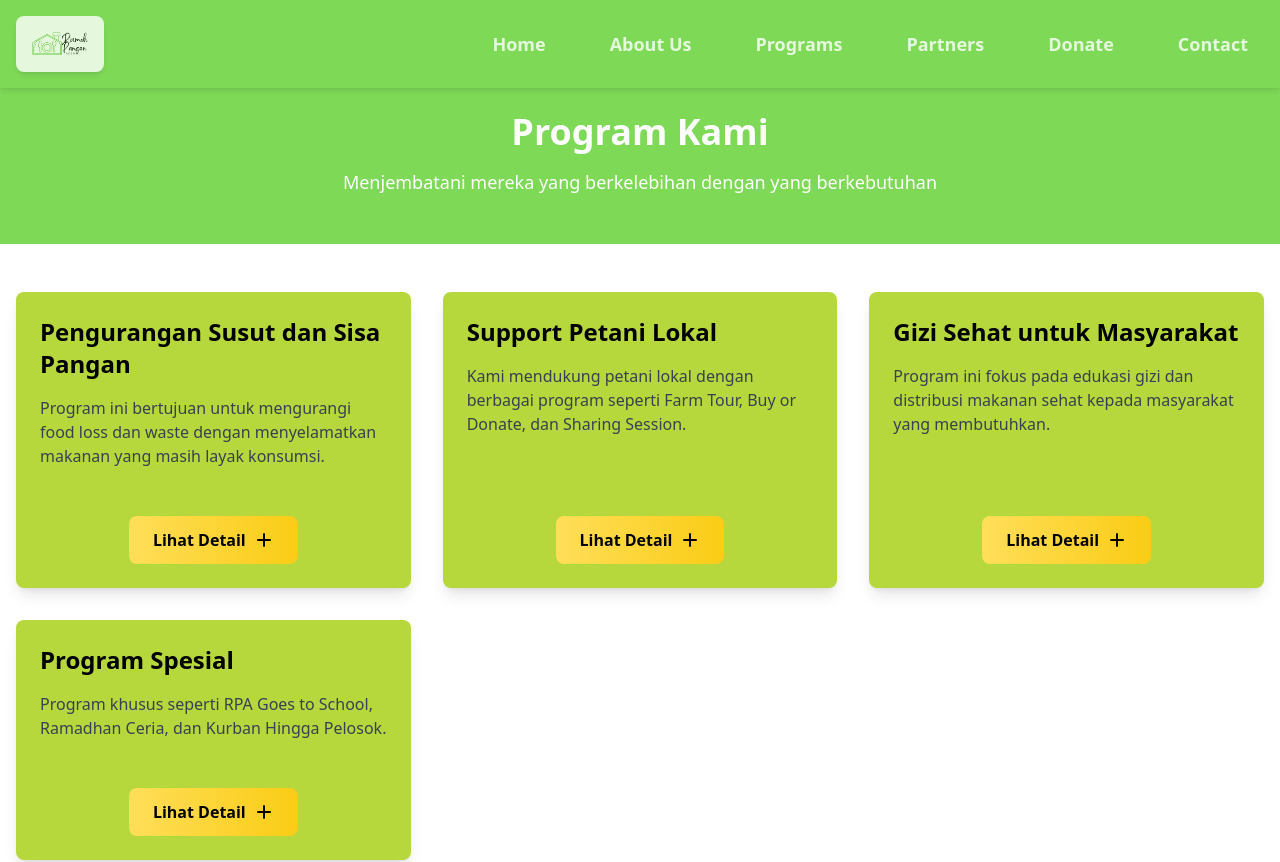
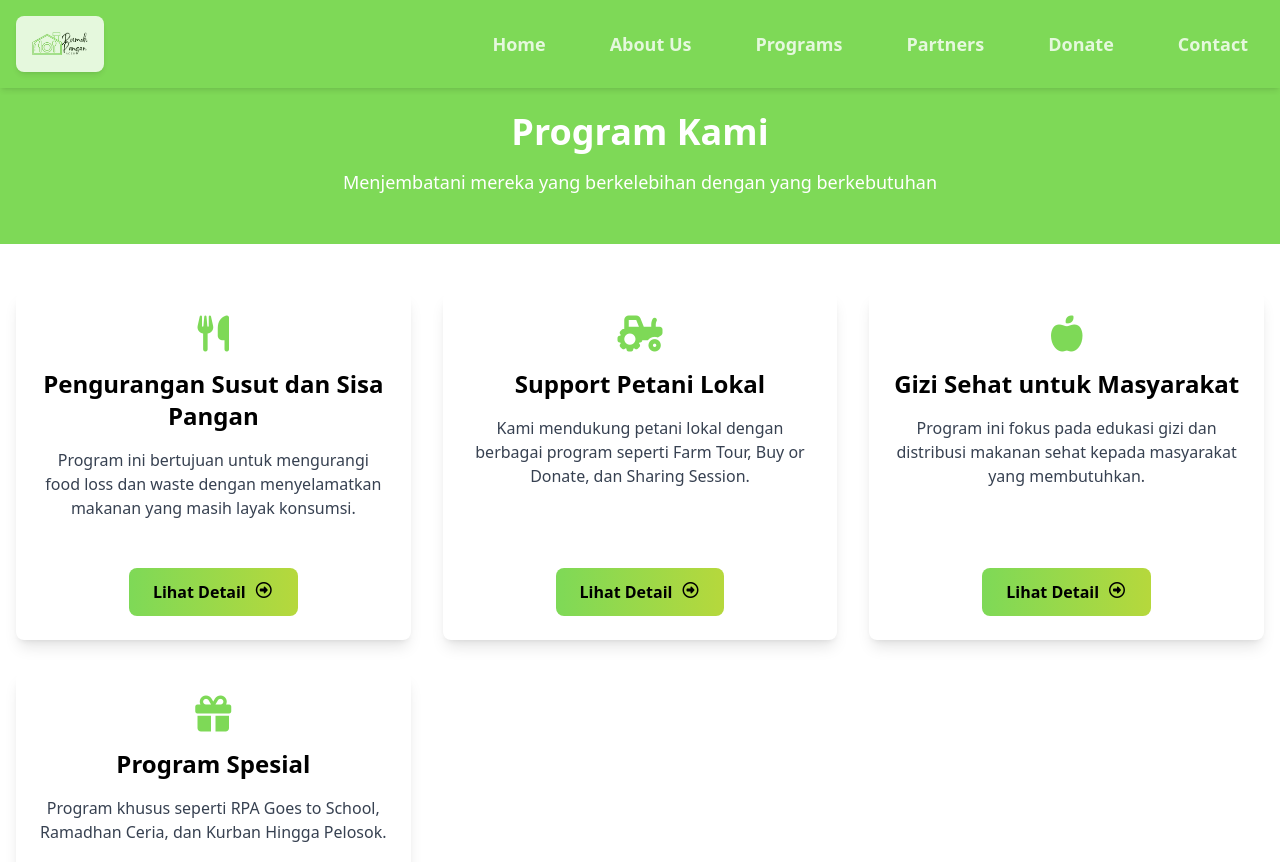
Before and after one commit to aslamabdika18/RpaFrontend, a Vue app: page /programs in a window 1280 px wide. Shown: the top 862 px of the page. Built offline with nearby package versions, Linux system fonts and the light colour scheme.

Commit message:
add icon into card

```diff
--- a/src/components/ProgramCard.vue
+++ b/src/components/ProgramCard.vue
@@ -1,27 +1,16 @@
 <template>
-  <div class="bg-secondary rounded-lg shadow-lg overflow-hidden cursor-pointer hover:shadow-xl transition-shadow duration-300 flex flex-col justify-between h-full">
+  <div
+    class="bg-white rounded-lg shadow-lg overflow-hidden cursor-pointer hover:shadow-xl transition-shadow duration-300 flex flex-col justify-between h-full text-center">
     <div class="p-6">
+      <i :class="`fas fa-${icon} text-4xl mb-4 text-primary`"></i>
       <h2 class="text-2xl font-bold text-black">{{ title }}</h2>
       <p class="mt-4 text-gray-700">{{ description }}</p>
     </div>
     <div class="p-6 flex justify-center">
-      <button
-        @click="openDetail"
-        class="bg-gradient-to-r from-tertiary to-yellow-400 text-black font-semibold py-3 px-6 rounded-lg hover:from-yellow-400 hover:to-tertiary transition-all duration-500 flex items-center justify-center gap-2 group"
-      >
+      <button @click="openDetail"
+        class="bg-gradient-to-r from-primary to-secondary text-black font-semibold py-3 px-6 rounded-lg hover:from-secondary hover:to-primary transition-all duration-500 flex items-center justify-center gap-2 group">
         <span class="group-hover:translate-x-1 transition-transform duration-300">Lihat Detail</span>
-        <svg
-          xmlns="http://www.w3.org/2000/svg"
-          class="h-5 w-5 group-hover:rotate-90 transition-transform duration-300"
-          viewBox="0 0 20 20"
-          fill="currentColor"
-        >
-          <path
-            fill-rule="evenodd"
-            d="M10 3a1 1 0 011 1v5h5a1 1 0 110 2h-5v5a1 1 0 11-2 0v-5H4a1 1 0 110-2h5V4a1 1 0 011-1z"
-            clip-rule="evenodd"
-          />
-        </svg>
+        <i class="fa-regular fa-circle-right h-5 w-5 group-hover:rotate-90 transition-transform duration-300"></i>
       </button>
     </div>
   </div>
@@ -43,6 +32,10 @@ const props = defineProps({
     type: Number,
     required: true,
   },
+  icon: {
+    type: String,
+    required: true,
+  },
 })
 
 const emit = defineEmits(['open-detail'])
--- a/src/views/ProgramsView.vue
+++ b/src/views/ProgramsView.vue
@@ -1,19 +1,20 @@
 <template>
-  <div class="min-h-screen bg-white">
+  <div class="min-h-screen bg-white flex flex-col justify-center items-center">
     <!-- Header Section -->
-    <header class="bg-primary text-white py-12 text-center">
+    <header class="bg-primary text-white py-12 text-center w-full">
       <h1 class="text-4xl font-bold mt-16">Program Kami</h1>
       <p class="mt-4 text-lg">Menjembatani mereka yang berkelebihan dengan yang berkebutuhan</p>
     </header>
 
     <!-- Program Cards Section -->
-    <section class="container mx-auto px-4 py-12 grid grid-cols-1 md:grid-cols-2 lg:grid-cols-3 gap-8 justify-center max-w-7xl">
+    <section class="container mx-auto px-4 py-12 grid grid-cols-1 md:grid-cols-2 lg:grid-cols-3 gap-8 justify-items-center items-center max-w-7xl">
       <ProgramCard
         v-for="program in programs"
         :key="program.id"
         :title="program.title"
         :description="program.description"
         :id="program.id"
+        :icon="program.icon"
         @open-detail="handleOpenDetail"
       />
     </section>
@@ -53,6 +54,7 @@ const programs = [
       "Mendistribusikan makanan kepada masyarakat yang membutuhkan.",
       "Edukasi tentang pentingnya mengurangi pemborosan makanan.",
     ],
+    icon: "utensils",
   },
   {
     id: 2,
@@ -63,6 +65,7 @@ const programs = [
       "Buy or Donate: Membeli atau menyumbangkan hasil pertanian.",
       "Sharing Session: Diskusi tentang pertanian berkelanjutan.",
     ],
+    icon: "tractor",
   },
   {
     id: 3,
@@ -73,6 +76,7 @@ const programs = [
       "Distribusi makanan sehat kepada masyarakat prasejahtera.",
       "Kampanye tentang pentingnya makanan bergizi.",
     ],
+    icon: "apple-alt",
   },
   {
     id: 4,
@@ -83,6 +87,7 @@ const programs = [
       "Ramadhan Ceria: Berbagi makanan berbuka puasa.",
       "Kurban Hingga Pelosok: Distribusi hewan kurban ke daerah terpencil.",
     ],
+    icon: "gift",
   },
 ];
 
```
